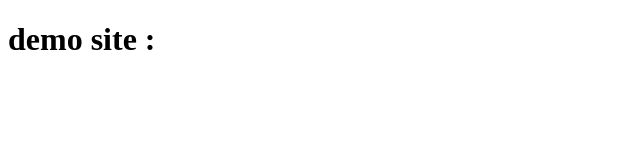
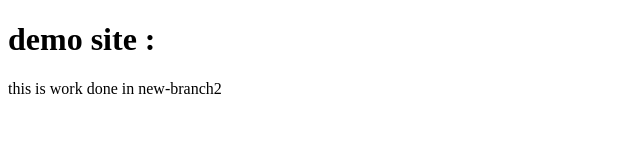
Before and after one commit to chandanpradhan029/Another_repo, a plain HTML site: page index.html in a window 1280 px wide. Shown: the whole page, without its empty margins (0-640 px from the left). Drawn offline with Linux system fonts and the light colour scheme.

Commit message:
index updated

```diff
--- a/index.html
+++ b/index.html
@@ -7,5 +7,6 @@
 </head>
 <body>
     <h1>demo site : </h1>
+    <p>this is work done in new-branch2</p>
 </body>
 </html>
```
